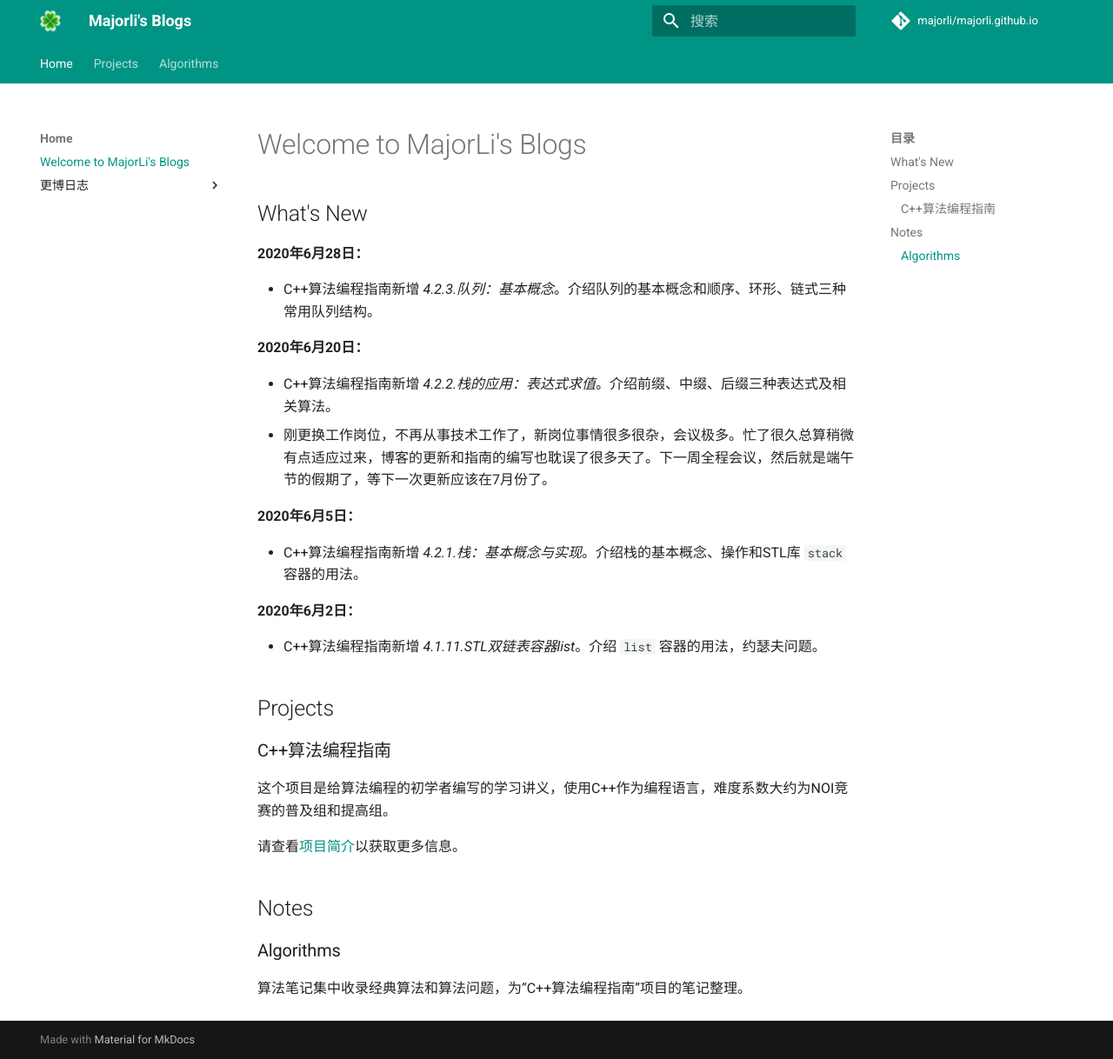
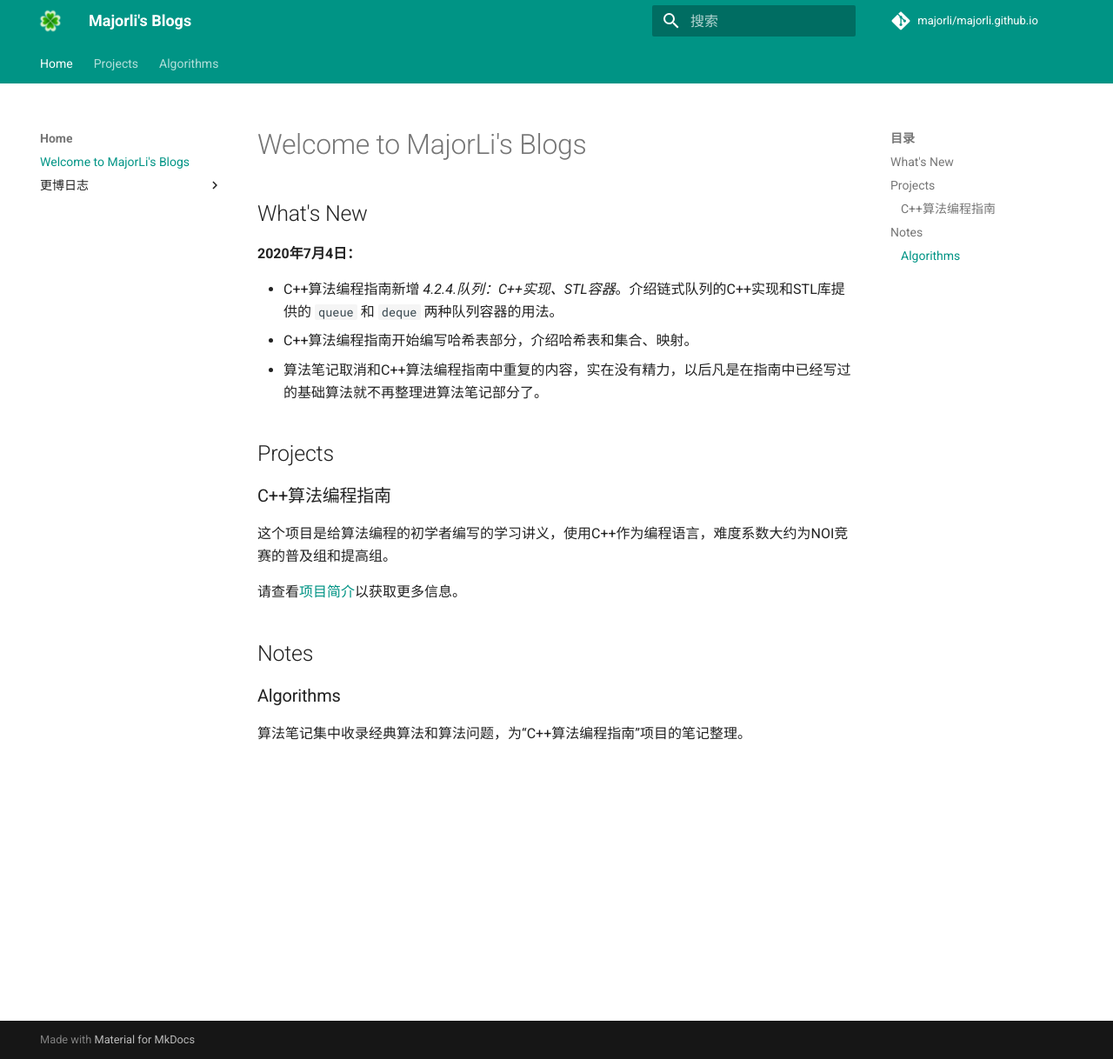
Before and after one commit to majorli/majorli.github.io, an MkDocs documentation site: the page built from docs/index.md, in a window 1280 px wide and 1218 px high. Shown: the whole window at 87% size. Built offline with MkDocs 1.6.1 and Material for MkDocs 9.7.7, drawn with Linux system fonts in a browser that asks for light colours; comment, search, counter and statistics services are not loaded.

Commit message:
20200704_2300_source

```diff
--- a/docs/index.md
+++ b/docs/index.md
@@ -2,22 +2,11 @@
 
 ## What's New
 
-**2020年6月28日：**
+**2020年7月4日：**
 
-- C++算法编程指南新增 *4.2.3.队列：基本概念*。介绍队列的基本概念和顺序、环形、链式三种常用队列结构。
-
-**2020年6月20日：**
-
-- C++算法编程指南新增 *4.2.2.栈的应用：表达式求值*。介绍前缀、中缀、后缀三种表达式及相关算法。
-- 刚更换工作岗位，不再从事技术工作了，新岗位事情很多很杂，会议极多。忙了很久总算稍微有点适应过来，博客的更新和指南的编写也耽误了很多天了。下一周全程会议，然后就是端午节的假期了，等下一次更新应该在7月份了。
-
-**2020年6月5日：**
-
-- C++算法编程指南新增 *4.2.1.栈：基本概念与实现*。介绍栈的基本概念、操作和STL库 ``stack`` 容器的用法。
-
-**2020年6月2日：**
-
-- C++算法编程指南新增 *4.1.11.STL双链表容器list*。介绍 ``list`` 容器的用法，约瑟夫问题。
+- C++算法编程指南新增 *4.2.4.队列：C++实现、STL容器*。介绍链式队列的C++实现和STL库提供的 ``queue`` 和 ``deque`` 两种队列容器的用法。
+- C++算法编程指南开始编写哈希表部分，介绍哈希表和集合、映射。
+- 算法笔记取消和C++算法编程指南中重复的内容，实在没有精力，以后凡是在指南中已经写过的基础算法就不再整理进算法笔记部分了。
 
 ## Projects
 
--- a/mkdocs.yml
+++ b/mkdocs.yml
@@ -12,13 +12,13 @@ nav:
                 - 更博日志:
                         - journal_may_2020.md
                         - journal_apr_2020.md
+                        - journal_jun_2020.md
         - Projects:
                 - projects/algo_guide.md
         - Algorithms:
                 - notes/algos/overview.md
                 - notes/algos/prime_algos.md
                 - notes/algos/kth.md
-                - notes/algos/perm_comb.md
 
 theme:
         name: material
```
Also changed, not shown: docs/journal_jun_2020.md (added, +18 -0 lines), docs/notes/algos/perm_comb.md (deleted, +0 -28 lines), docs/projects/algo_guide.md (+1 -0 lines).
